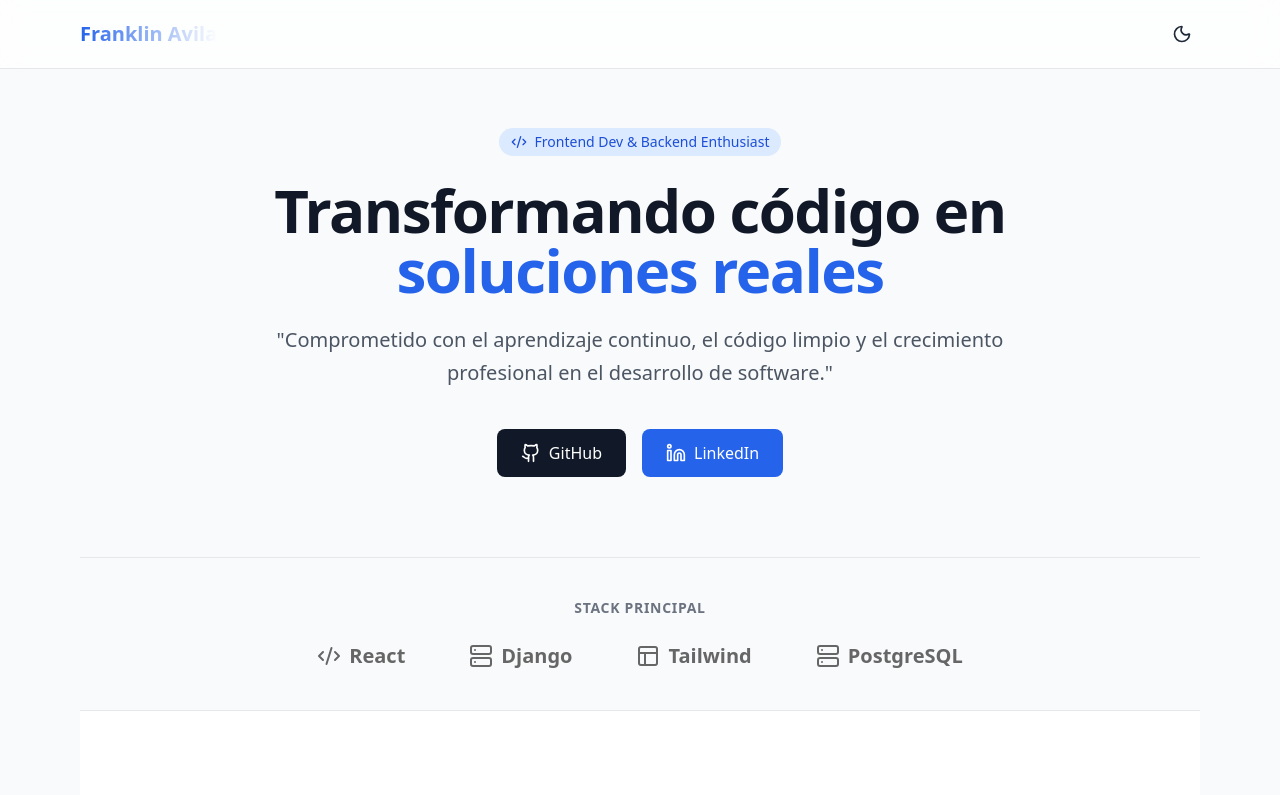
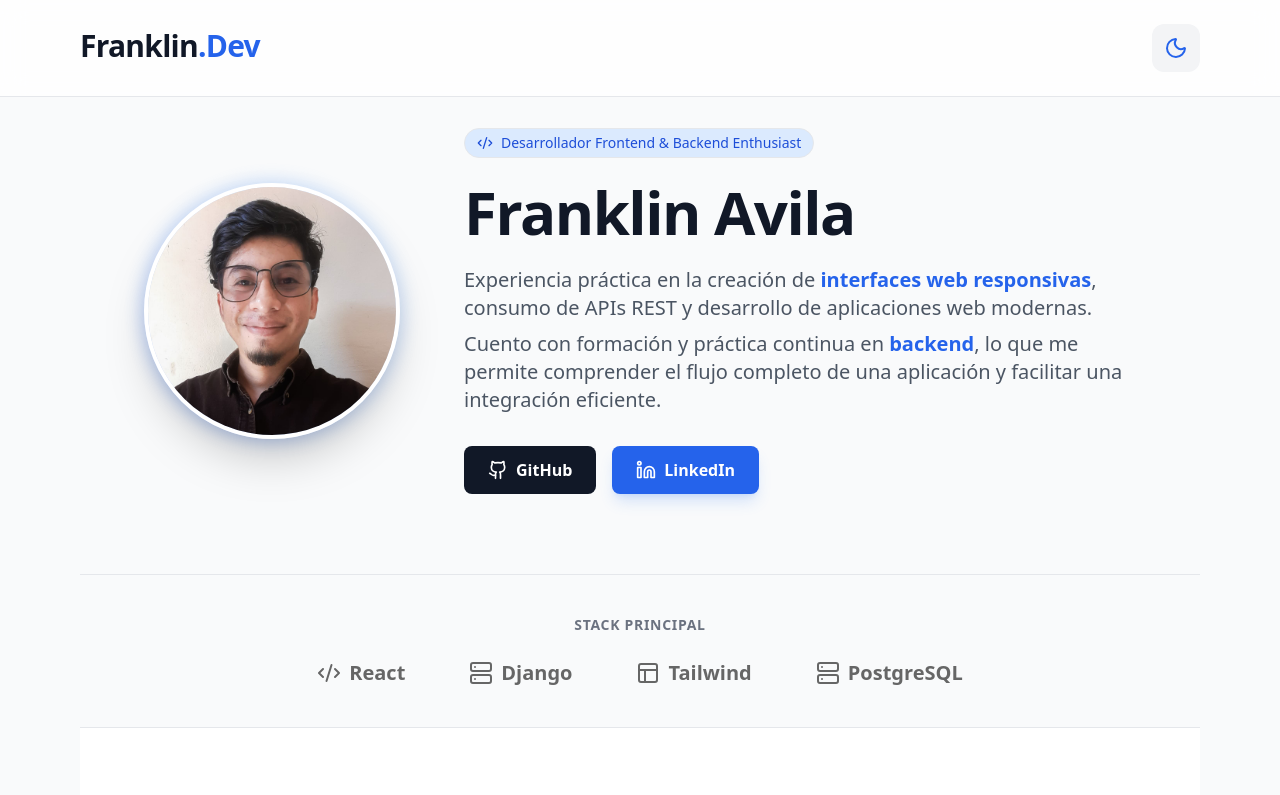
Before and after one commit to Frann-Avila1411/Portfolio_Frann, a React (Vite) app: page / in a window 1280 px wide. Shown: the top 795 px of the page. Built offline with nearby package versions, Linux system fonts and the light colour scheme.

Commit message:
mejoras al navbar

```diff
--- a/src/App.jsx
+++ b/src/App.jsx
@@ -172,17 +172,26 @@ const Home = ({ theme, toggleTheme, projects }) => (
   <div className="min-h-screen bg-gray-50 dark:bg-gray-900 text-gray-800 dark:text-gray-100 transition-colors duration-300">
 
     {/* Navbar */}
-    <nav className="fixed w-full backdrop-blur-md bg-white/70 dark:bg-gray-900/70 border-b border-gray-200 dark:border-gray-800 z-50">
-      <div className="max-w-6xl mx-auto px-4 py-4 flex justify-between items-center">
-        <h1 className="text-xl font-bold bg-gradient-to-r from-primary-600 to-primary-400 bg-clip-text text-transparent">
-          Franklin Avila
+    <nav className="fixed top-0 left-0 right-0 z-50 transition-all duration-300 bg-white/80 dark:bg-gray-900/80 backdrop-blur-md border-b border-gray-200 dark:border-gray-800">
+      <div className="max-w-6xl mx-auto px-4">
+        {/* h-24 hace el navbar más alto (96px) para mayor presencia */}
+        <div className="flex justify-between items-center h-24">
+          <Link to="/" className="group">
+            <h1 className="text-2xl md:text-3xl font-extrabold text-gray-900 dark:text-white tracking-tight">
+              Franklin<span className="text-primary-600">.Dev</span>
             </h1>
+            {/* Pequeña línea animada bajo el nombre */}
+            <div className="h-1 w-0 bg-primary-600 group-hover:w-full transition-all duration-300 rounded-full"></div>
+          </Link>
+
+          {/* Botón de Tema */}
           <button
             onClick={toggleTheme}
-          className="p-2 rounded-full hover:bg-gray-200 dark:hover:bg-gray-800 transition-colors"
+            className="p-3 rounded-xl bg-gray-100 dark:bg-gray-800 text-gray-500 dark:text-gray-400 hover:bg-gray-200 dark:hover:bg-gray-700 transition-all hover:scale-110"
           >
-          {theme === 'dark' ? <Sun size={20} /> : <Moon size={20} />}
+            {theme === 'dark' ? <Sun size={24} className="text-yellow-400" /> : <Moon size={24} className="text-primary-600" />}
           </button>
+        </div>
       </div>
     </nav>
 
@@ -192,27 +201,58 @@ const Home = ({ theme, toggleTheme, projects }) => (
         initial={{ opacity: 0, y: 20 }}
         animate={{ opacity: 1, y: 0 }}
         transition={{ duration: 0.5 }}
-        className="text-center max-w-3xl mx-auto space-y-6"
+        className="flex flex-col md:flex-row items-center justify-center gap-10 md:gap-16 max-w-5xl mx-auto"
       >
-        <div className="inline-flex items-center gap-2 px-3 py-1 rounded-full bg-primary-100 dark:bg-primary-900/30 text-primary-700 dark:text-primary-300 text-sm font-medium">
-          <Code2 size={16} /> Frontend Dev & Backend Enthusiast
+        {/* foto personal a la izquierda */}
+        <div className="relative shrink-0 group">
+          {/* Efecto de brillo trasero */}
+          <div className="absolute -inset-1 bg-gradient-to-tr from-primary-600 to-blue-300 rounded-full blur opacity-30 group-hover:opacity-60 transition duration-500"></div>
+
+          {/* Contenedor de la imagen */}
+          <div className="relative w-48 h-48 md:w-64 md:h-64 rounded-full overflow-hidden border-4 border-white dark:border-gray-800 shadow-2xl">
+            <img
+              src="/perfil.jpeg"
+              alt="Franklin Avila"
+              className="w-full h-full object-cover transform transition-transform duration-500 group-hover:scale-105"
+              onError={(e) => { e.target.onerror = null; e.target.src = "https://via.placeholder.com/250?text=FA" }}
+            />
+          </div>
         </div>
 
-        <h2 className="text-5xl md:text-6xl font-bold tracking-tight text-gray-900 dark:text-white">
-          Transformando código en <span className="text-primary-600 dark:text-primary-400">soluciones reales</span>
-        </h2>
+        {/* Texto a la derecha en PC, centrado en movil */}
+        <div className="text-center md:text-left space-y-6 max-w-2xl">
 
-        <p className="text-xl text-gray-600 dark:text-gray-300 leading-relaxed">
-          "Comprometido con el aprendizaje continuo, el código limpio y el crecimiento profesional en el desarrollo de software."
+          {/* Etiqueta pequeña */}
+          <div className="inline-flex items-center gap-2 px-3 py-1 rounded-full bg-primary-100 dark:bg-primary-900/30 text-primary-700 dark:text-primary-300 text-sm font-medium border border-primary-200 dark:border-primary-800 mx-auto md:mx-0">
+            <Code2 size={16} /> Desarrollador Frontend & Backend Enthusiast
+          </div>
+
+          {/* Nombre grande */}
+          <h1 className="text-5xl md:text-6xl font-bold tracking-tight text-gray-900 dark:text-white">
+            Franklin Avila
+          </h1>
+
+          {/* descripción optimizada con negritas*/}
+          <p className="text-lg md:text-xl text-gray-600 dark:text-gray-300 leading-relaxed">
+            Experiencia práctica en la creación de <strong className="text-primary-600 dark:text-primary-400 font-semibold">interfaces web responsivas</strong>,
+            consumo de APIs REST y desarrollo de aplicaciones web modernas.
+            <br className="hidden md:block" /> {/* Salto de línea solo en PC para estética */}
+            <span className="block mt-2">
+              Cuento con formación y práctica continua en <strong className="text-primary-600 dark:text-primary-400 font-semibold">backend</strong>,
+              lo que me permite comprender el flujo completo de una aplicación y facilitar una integración eficiente.
+            </span>
           </p>
 
-        <div className="flex justify-center gap-4 pt-4">
-          <a href="https://github.com/Frann-Avila1411" target="_blank" rel="noreferrer" className="flex items-center gap-2 px-6 py-3 bg-gray-900 dark:bg-white text-white dark:text-gray-900 rounded-lg font-medium hover:opacity-90 transition-opacity">
+          {/* Botones alineados a la izquierda en PC */}
+          <div className="flex flex-col sm:flex-row gap-4 pt-2 justify-center md:justify-start">
+            <a href="https://github.com/Frann-Avila1411" target="_blank" rel="noreferrer" className="flex items-center justify-center gap-2 px-6 py-3 bg-gray-900 dark:bg-white text-white dark:text-gray-900 rounded-lg font-bold hover:opacity-90 transition-all hover:-translate-y-1">
               <Github size={20} /> GitHub
             </a>
-          <a href="https://www.linkedin.com/in/franklinavila/" target="_blank" rel="noreferrer" className="flex items-center gap-2 px-6 py-3 bg-primary-600 text-white rounded-lg font-medium hover:bg-primary-700 transition-colors">
+            <a href="https://www.linkedin.com/in/franklinavila/" target="_blank" rel="noreferrer" className="flex items-center justify-center gap-2 px-6 py-3 bg-primary-600 text-white rounded-lg font-bold hover:bg-primary-700 transition-all hover:-translate-y-1 shadow-lg shadow-primary-500/20">
               <Linkedin size={20} /> LinkedIn
             </a>
+          </div>
+
         </div>
       </motion.div>
 
@@ -223,8 +263,7 @@ const Home = ({ theme, toggleTheme, projects }) => (
           <span className="text-xl font-bold flex items-center gap-2"><Code2 /> React</span>
           <span className="text-xl font-bold flex items-center gap-2"><Server /> Django</span>
           <span className="text-xl font-bold flex items-center gap-2"><Layout /> Tailwind</span>
-              <span className="text-xl font-bold flex items-center gap-2"><Server /> PostgreSQL</span>
-          </div>
+          <span className="text-xl font-bold flex items-center gap-2"><Server /> PostgreSQL</span>        </div>
       </div>
 
       {/* --- nueva sección de para las habilidades --- */}
```
Lines whose indentation alone changed are shown as unchanged.
